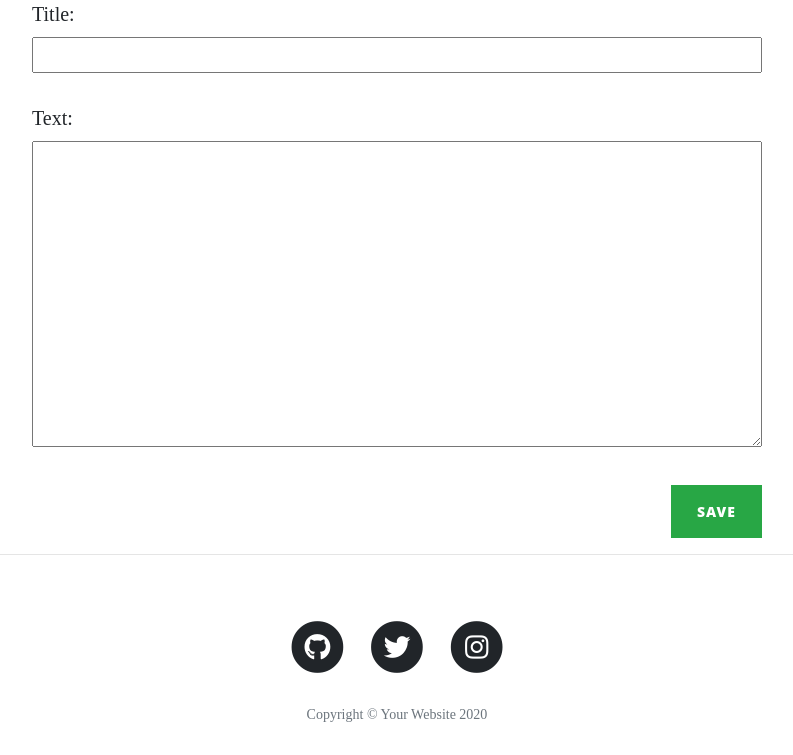
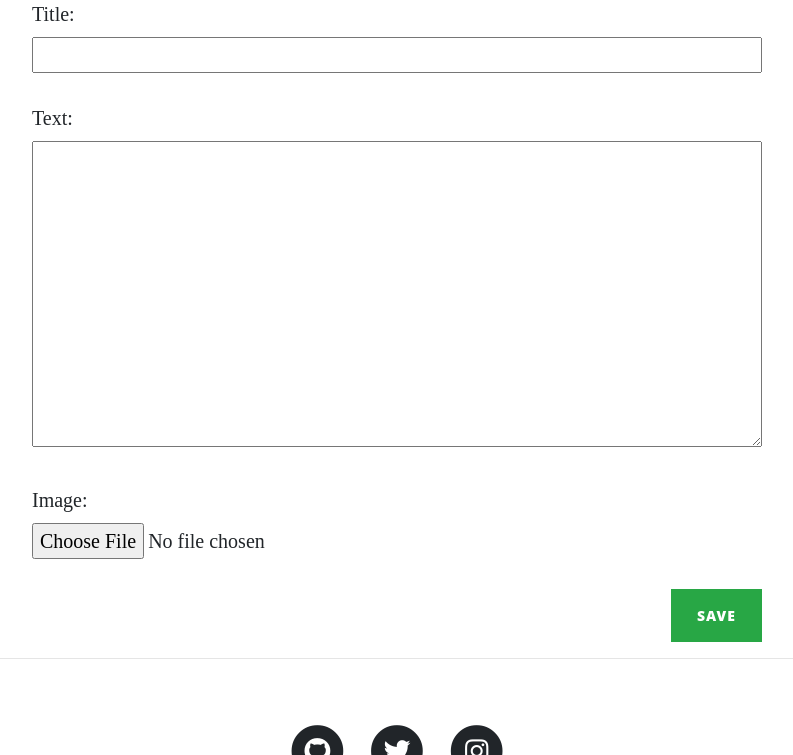
Before and after one commit to haruyasu/django-blog-old, a Django app: page /post/new/ in a window 1280 px wide. Shown: the part 585-1340 px from the top of the page, without its empty margins (243-1036 px from the left). Before the commit the page ends 1307 px from the top, so only its background shows below. Run offline with Django 3.2, Linux system fonts and the light colour scheme; the visitor is signed in with stand-in values (Sample User, id 1); some libraries are stand-ins or nearby versions.

Commit message:
ヘッダー画像変更機能追加

```diff
--- a/blog/forms.py
+++ b/blog/forms.py
@@ -4,7 +4,7 @@ from .models import Post, Comment
 class PostForm(forms.ModelForm):
   class Meta:
     model = Post
-    fields = ('title', 'text',)
+    fields = ('title', 'text', 'image')
 
 
 class CommentForm(forms.ModelForm):
--- a/blog/models.py
+++ b/blog/models.py
@@ -4,8 +4,8 @@ from django.utils import timezone
 
 
 class Post(models.Model):
-  author = models.ForeignKey(
-    settings.AUTH_USER_MODEL, on_delete=models.CASCADE)
+  author = models.ForeignKey(settings.AUTH_USER_MODEL, on_delete=models.CASCADE)
+  image = models.ImageField(upload_to='images',blank=True, null=True)
   title = models.CharField(max_length=200)
   text = models.TextField()
   created_date = models.DateTimeField(default=timezone.now)
--- a/blog/templates/blog/post_edit.html
+++ b/blog/templates/blog/post_edit.html
@@ -7,7 +7,7 @@
 {% endblock %}
 
 {% block content %}
-  <form method="POST" class="post-form">
+  <form method="POST" class="post-form" enctype="multipart/form-data">
     {% csrf_token %}
     {{ form.as_p }}
     <div class="text-right">
--- a/blog/views.py
+++ b/blog/views.py
@@ -23,6 +23,7 @@ def post_new(request):
     form = PostForm(request.POST)
     if form.is_valid():
       post = form.save(commit=False)
+      post.image = request.FILES['image']
       post.author = request.user
       # post.published_date = timezone.now()
       post.save()
@@ -38,6 +39,7 @@ def post_edit(request, pk):
     form = PostForm(request.POST, instance=post)
     if form.is_valid():
       post = form.save(commit=False)
+      post.image = request.FILES['image']
       post.author = request.user
       # post.published_date = timezone.now()
       post.save()
--- a/mysite/settings.py
+++ b/mysite/settings.py
@@ -137,6 +137,9 @@ ACCOUNT_EMAIL_VERIFICATION = 'none'
 # EMAIL_HOST_PASSWORD = 'gmail password'
 # EMAIL_USE_TLS = True
 
+IMAGE_ROOT = os.path.join(BASE_DIR, 'images')
+IMAGE_URL = '/images/'
+
 django_heroku.settings(locals())
 
 try:
--- a/mysite/urls.py
+++ b/mysite/urls.py
@@ -17,6 +17,9 @@ from django.contrib import admin
 from django.urls import path, include
 from django.contrib.auth import views
 
+from django.conf.urls.static import static
+from django.conf import settings
+
 urlpatterns = [
     path('admin/', admin.site.urls),
     # path('accounts/login/', views.LoginView.as_view(), name = 'login'),
@@ -24,3 +27,5 @@ urlpatterns = [
     path('', include('blog.urls')),
     path('accounts/', include('allauth.urls')),
 ]
+
+urlpatterns += static(settings.IMAGE_URL, document_root=settings.IMAGE_ROOT)
--- a/requirements.txt
+++ b/requirements.txt
@@ -9,6 +9,7 @@ django-heroku==0.3.1
 gunicorn==19.9.0
 idna==2.9
 oauthlib==3.1.0
+Pillow==7.0.0
 psycopg2==2.8.4
 python3-openid==3.1.0
 pytz==2019.3
```
Also changed, not shown: blog/templates/blog/post_detail.html (+8 -0 lines), blog/migrations/0003_post_image.py (added).
